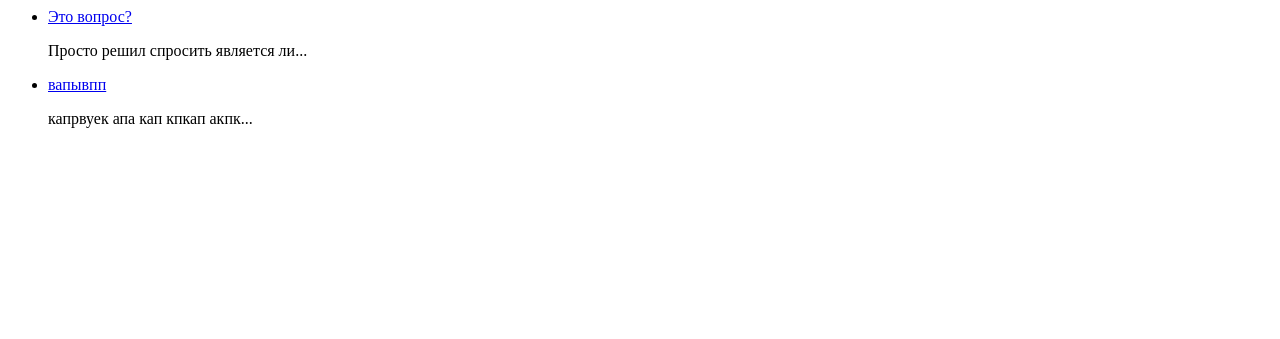
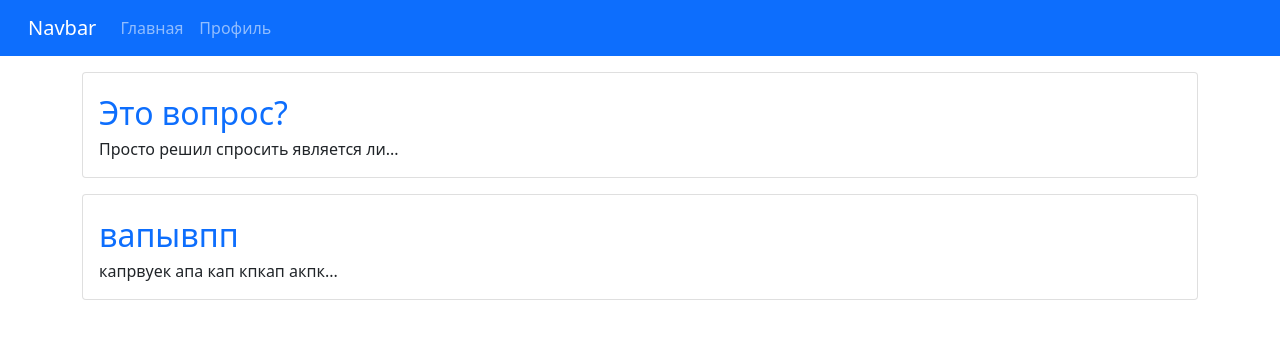
Before and after one commit to avguschr/polls, a Django app: template polls/templates/polls/index.html in a window 1280 px wide. Shown: the top 339 px of the page. Run offline with Django 3.2, Linux system fonts and the light colour scheme; the template is opened without the code that fills it: values that come from a table or form of the project are taken from there, others are empty; data comes from the database, SQL or seed files in the repository; both versions use the stored data as it was after the commit; some libraries are stand-ins or nearby versions.

Commit message:
layout 1

```diff
--- a/mysite/settings.py
+++ b/mysite/settings.py
@@ -55,7 +55,7 @@ ROOT_URLCONF = 'mysite.urls'
 TEMPLATES = [
     {
         'BACKEND': 'django.template.backends.django.DjangoTemplates',
-        'DIRS': [],
+        'DIRS': [BASE_DIR / 'polls/templates'],
         'APP_DIRS': True,
         'OPTIONS': {
             'context_processors': [
--- /dev/null
+++ b/polls/static/style.css
@@ -0,0 +1,7 @@
+.navbar {
+    margin-bottom: 2vh !important;
+}
+
+.card {
+    margin-bottom: 2vh !important;
+}
--- /dev/null
+++ b/polls/templates/base.html
@@ -0,0 +1,49 @@
+{% load bootstrap4 %}
+{% bootstrap_css %}
+{% bootstrap_javascript jquery="slim" %}
+{% load static %}
+
+<!DOCTYPE html>
+<html lang="en">
+ <link href="https://cdn.jsdelivr.net/npm/bootstrap@5.1.3/dist/css/bootstrap.min.css" rel="stylesheet"
+          integrity="sha384-1BmE4kWBq78iYhFldvKuhfTAU6auU8tT94WrHftjDbrCEXSU1oBoqyl2QvZ6jIW3" crossorigin="anonymous">
+    <script src="https://cdn.jsdelivr.net/npm/@popperjs/core@2.10.2/dist/umd/popper.min.js"
+            integrity="sha384-7+zCNj/IqJ95wo16oMtfsKbZ9ccEh31eOz1HGyDuCQ6wgnyJNSYdrPa03rtR1zdB"
+            crossorigin="anonymous"></script>
+    <script src="https://cdn.jsdelivr.net/npm/bootstrap@5.1.3/dist/js/bootstrap.min.js"
+            integrity="sha384-QJHtvGhmr9XOIpI6YVutG+2QOK9T+ZnN4kzFN1RtK3zEFEIsxhlmWl5/YESvpZ13"
+            crossorigin="anonymous"></script>
+    <meta charset="UTF-8">
+    <link rel="stylesheet" href="{% static 'style.css' %}">
+    <title>{% block title %} Title {% endblock %}</title>
+</head>
+<body>
+
+<div>
+    <nav class="navbar navbar-expand-lg navbar-dark bg-primary">
+  <div class="container-fluid">
+    <a class="navbar-brand" href="#">Navbar</a>
+    <button class="navbar-toggler" type="button" data-bs-toggle="collapse" data-bs-target="#navbarNavDropdown" aria-controls="navbarNavDropdown" aria-expanded="false" aria-label="Toggle navigation">
+      <span class="navbar-toggler-icon"></span>
+    </button>
+    <div class="collapse navbar-collapse" id="navbarNavDropdown">
+      <ul class="navbar-nav">
+        <li class="nav-item">
+          <a class="nav-link" href="{% url 'polls:index' %}">Главная</a>
+        </li>
+        <li class="nav-item">
+          <a class="nav-link" href="{% url 'polls:profile' %}">Профиль</a>
+        </li>
+      </ul>
+    </div>
+  </div>
+</nav>
+</div>
+<div class="content container">
+    {% block content %}
+
+    {% endblock %}
+</div>
+
+</body>
+</html>
--- a/polls/templates/polls/index.html
+++ b/polls/templates/polls/index.html
@@ -1,15 +1,30 @@
+{% extends 'base.html' %}
 {% load templates %}
+{% load bootstrap4 %}
+{% bootstrap_css %}
+{% bootstrap_javascript jquery="slim" %}
 
-{% if latest_question_list %}
-<ul>
+{% block content %}
+{#    {% if latest_question_list %}#}
+{#<ul>#}
+{#    {% for question in latest_question_list %}#}
+{#    <li><a href="{% url 'polls:detail' question.id %}">{{question.question_text}}</a> </li>#}
+{#    <p>{% textSlice question.description %}</p>#}
+{#    {% endfor %}#}
+{#</ul>#}
+{#    {% else %}#}
+{#     <p>#}
+{#         Нет вопросов!#}
+{#     </p>#}
+{##}
+{#{% endif %}#}
+
     {% for question in latest_question_list %}
-    <li><a href="{% url 'polls:detail' question.id %}">{{question.question_text}}</a> </li>
-    <p>{% textSlice question.description %}</p>
+    <div class="card">
+  <div class="card-body">
+    <a href="{% url 'polls:detail' question.id %}" class="card-title text-decoration-none fs-2">{{question.question_text}}</a>
+    <p class="card-text">{% textSlice question.description %}</p>
+  </div>
+</div>
     {% endfor %}
-</ul>
-    {% else %}
-     <p>
-         Нет вопросов!
-     </p>
-
-{% endif %}
+{% endblock %}
```
Also changed, not shown: db.sqlite3.
